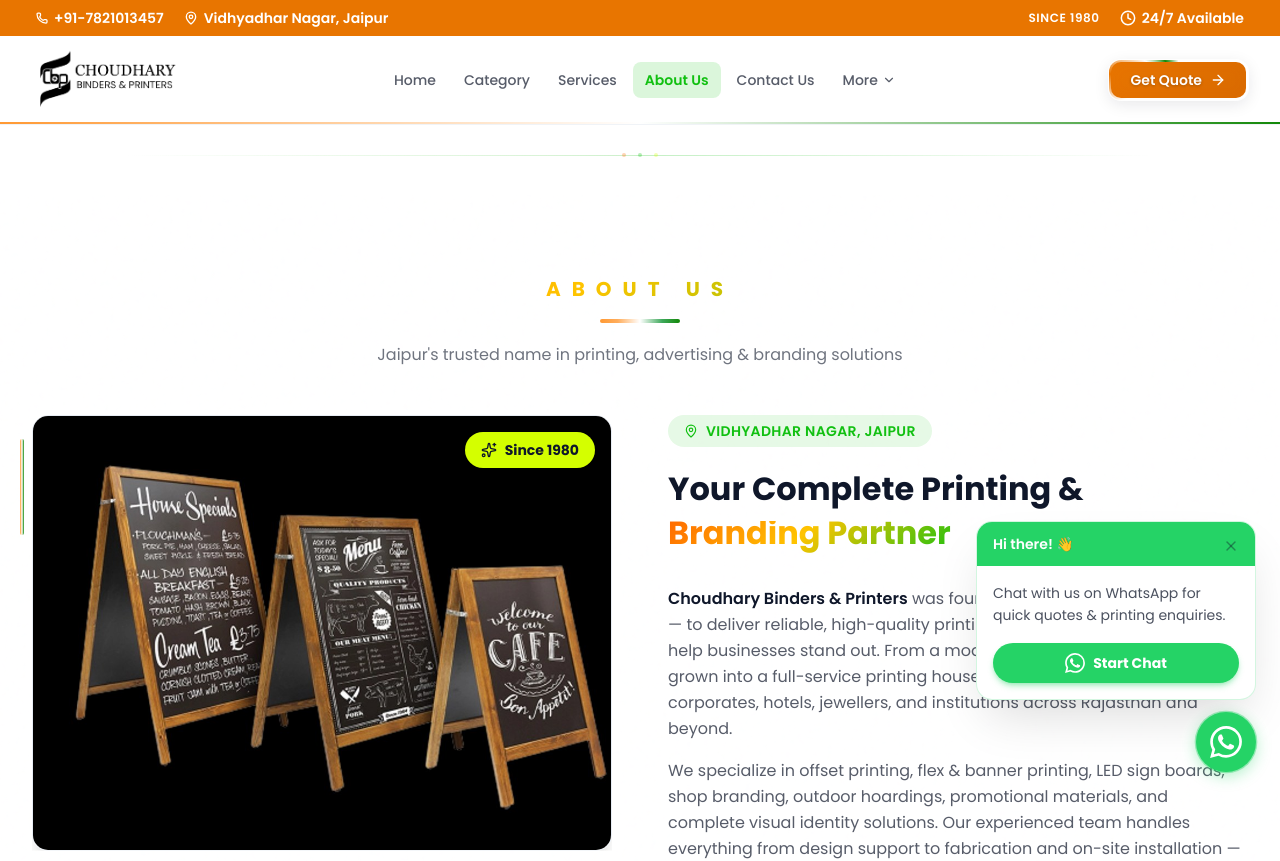
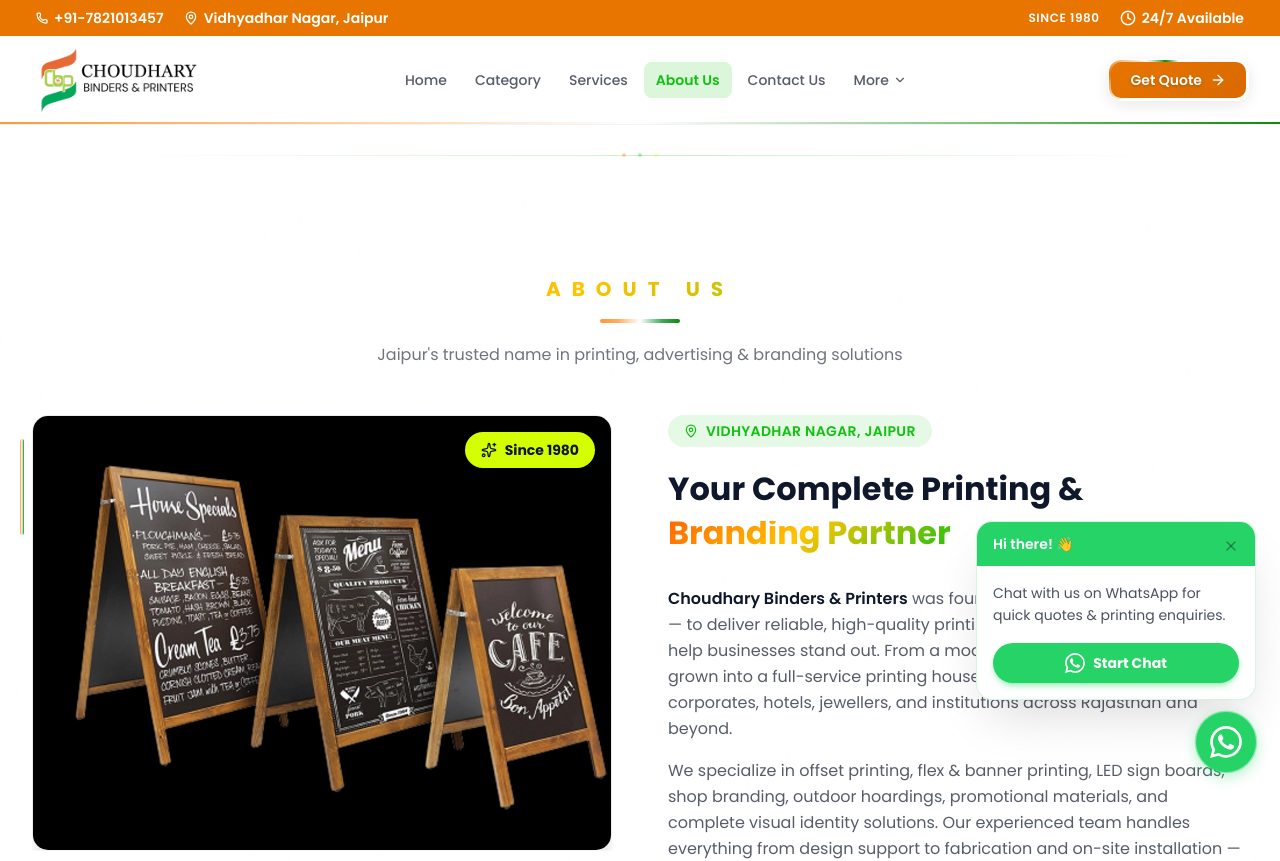
Before and after one commit to trickwrick/choudharybinders, a Next.js app: page /about in a window 1280 px wide. Shown: the top 861 px of the page. Built offline with nearby package versions, Linux system fonts and the light colour scheme.

Commit message:
Use a separate smaller logo on the white scrolled navbar.
Hero overlay keeps logo-brand.png; scrolled nav uses logo-nav-light.png without the old brightness filter.

Co-authored-by: Cursor <cursoragent@cursor.com>

```diff
--- a/src/components/Logo.tsx
+++ b/src/components/Logo.tsx
@@ -16,7 +16,11 @@ const sizeMap = {
 };
 
 export default function Logo({ size = "md", className = "", onDark = false }: LogoProps) {
-  const height = sizeMap[size];
+  const height = onDark ? sizeMap[size] : Math.round(sizeMap[size] * 0.78);
+  const src = onDark ? "/logo-brand.png" : "/logo-nav-light.png";
+  const maxWidthClass = onDark
+    ? "max-w-[min(100%,300px)] sm:max-w-[360px]"
+    : "max-w-[min(100%,220px)] sm:max-w-[280px]";
 
   return (
     <motion.a
@@ -27,14 +31,14 @@ export default function Logo({ size = "md", className = "", onDark = false }: Lo
       aria-label="Choudhary Binders & Printers - Home"
     >
       <Image
-        src="/logo-brand.png"
+        src={src}
         alt="Choudhary Binders & Printers"
         width={420}
         height={120}
-        className={`w-auto max-w-[min(100%,300px)] object-contain object-left transition-[filter] duration-300 sm:max-w-[360px] ${
+        className={`w-auto ${maxWidthClass} object-contain object-left transition-opacity duration-300 ${
           onDark
             ? "drop-shadow-[0_2px_12px_rgba(0,0,0,0.45)] group-hover:brightness-110"
-            : "brightness-0 group-hover:brightness-90"
+            : "group-hover:opacity-90"
         }`}
         style={{ height }}
         priority
```
Also changed, not shown: public/logo-nav-light.png (added).
